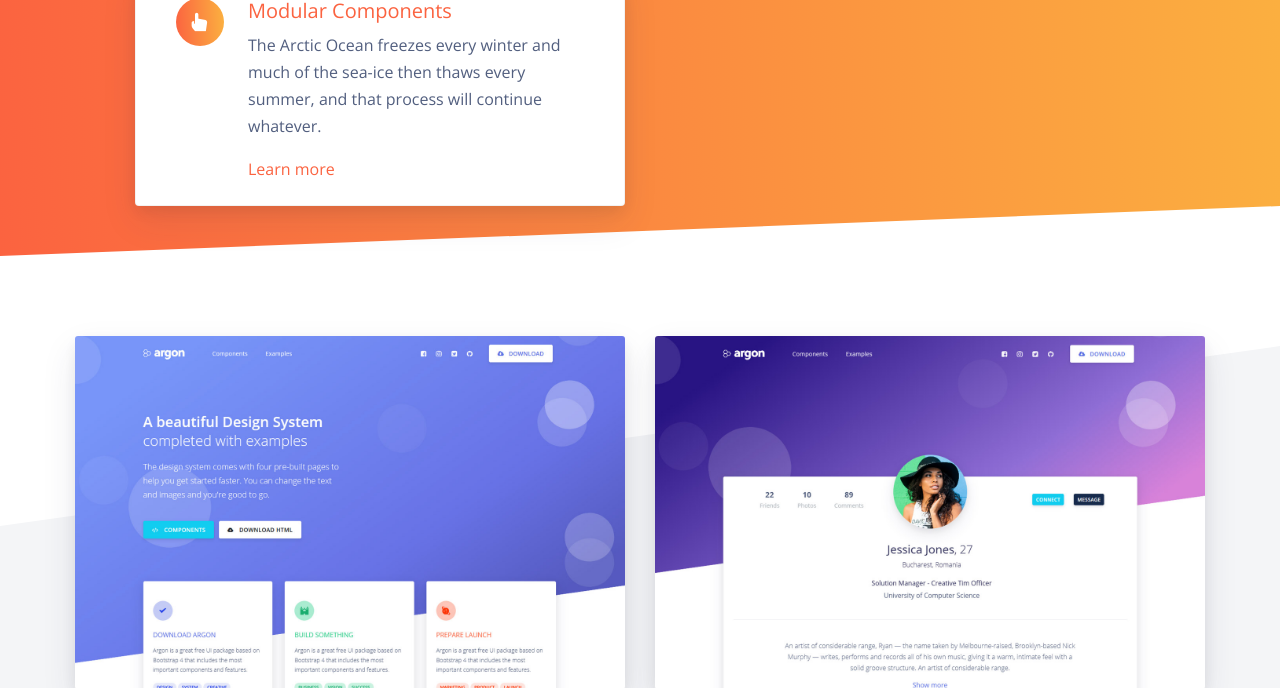
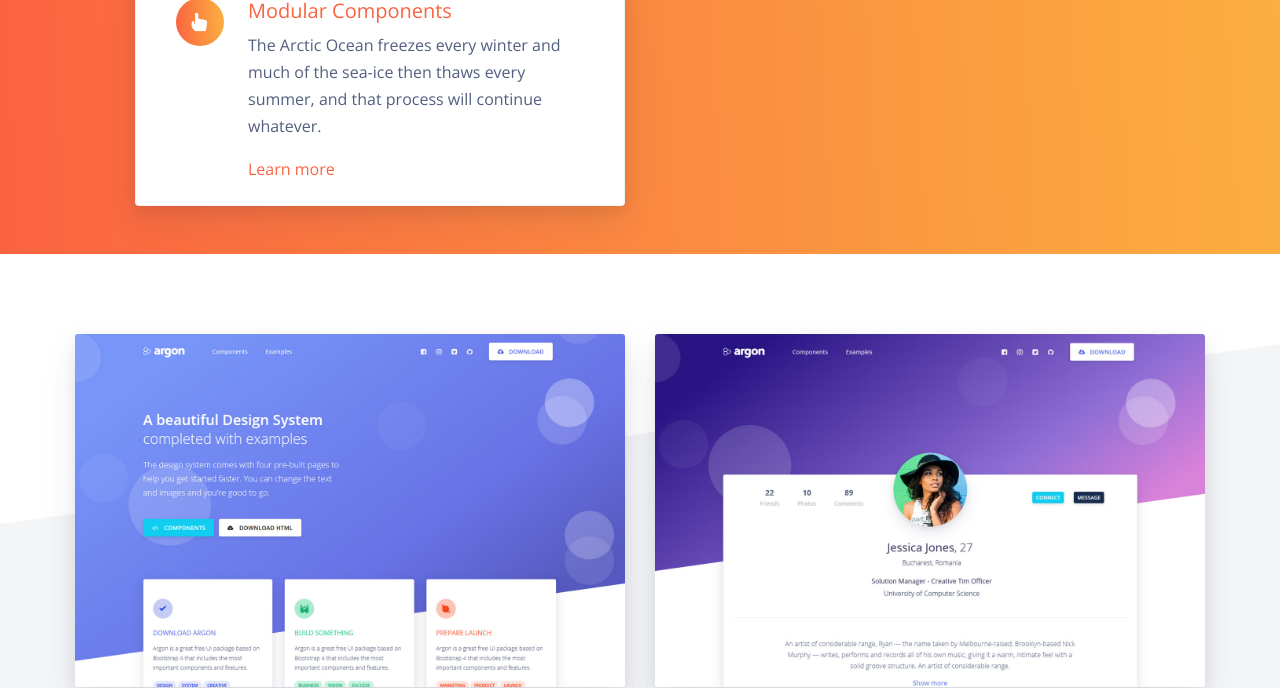
Before and after one commit to eehitray/Vivum2018, a Django app: page / in a window 1280 px wide. Shown: the part 4064-4752 px from the top of the page. Run offline with Django 3.2, Linux system fonts and the light colour scheme; some libraries are stand-ins or nearby versions.

```diff
--- a/Vivum2018/templates/index.html
+++ b/Vivum2018/templates/index.html
@@ -227,7 +227,7 @@
               <img src="../static/assets/img/ill/ill-2.svg" class="img-center img-fluid">
             </div>
           </div>
-          <div class="col-lg-6 order-lg-1">
+          <div class="col-lg-6 order-lg-1" style="padding-bottom: 3em;">
             <div class="d-flex px-3">
               <div>
                 <div class="icon icon-lg icon-shape bg-gradient-white shadow rounded-circle text-primary">
@@ -273,11 +273,6 @@
             </div>
           </div>
         </div>
-      </div>
-      <div class="separator separator-bottom separator-skew zindex-100">
-        <svg x="0" y="0" viewBox="0 0 2560 100" preserveAspectRatio="none" version="1.1" xmlns="http://www.w3.org/2000/svg">
-          <polygon class="fill-white" points="2560 0 2560 100 0 100"></polygon>
-        </svg>
       </div>
     </section>
   </main>
```
Also changed, not shown: Vivum2018/static/assets/img/brand/white.png.
